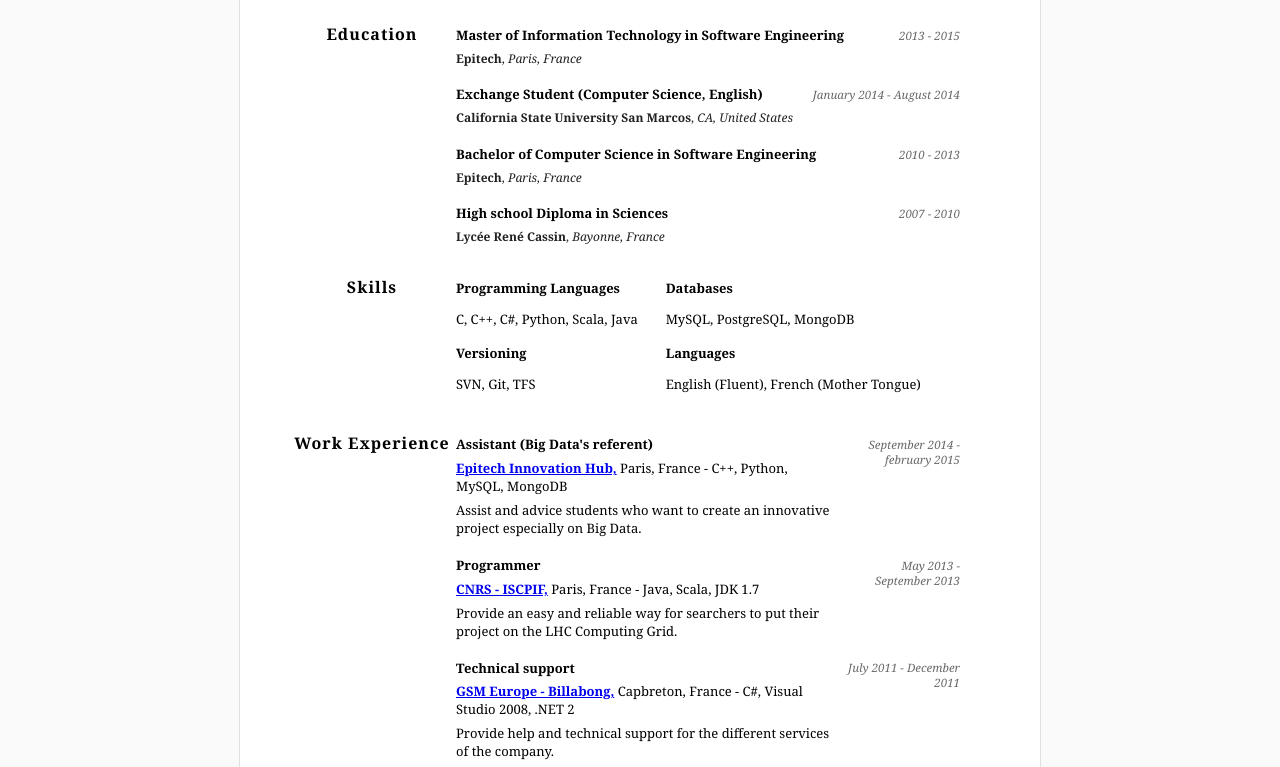
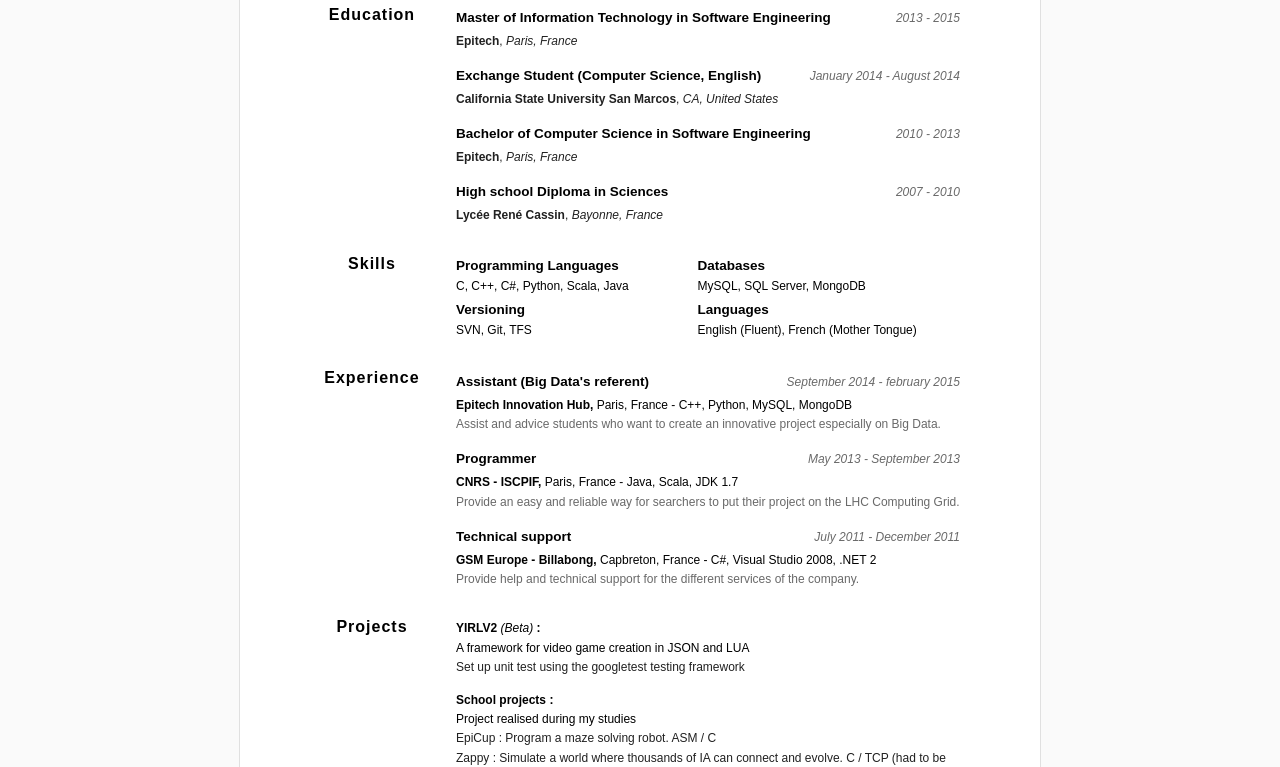
Before and after one commit to Martinovsky/resume, a website: page index.html in a window 1280 px wide. Shown: the part 221-988 px from the top of the page. Drawn offline with Linux system fonts and the light colour scheme.

Commit message:
Clean / Change skills and Experience (60%)

```diff
--- a/css/style.css
+++ b/css/style.css
@@ -2,9 +2,9 @@
   padding-top:2.5em;
   margin:0;
   background-color:#fafafa;
-  font-family: Georgia, ‘Times New Roman’, serif;
+  font-family: Arial,Helvetica Neue,Helvetica,sans-serif;
   color: black;
-  font-size: small;
+  font-size: 13.5px;
   font-weight:normal;
 }
 
@@ -13,7 +13,7 @@
   position: absolute;
   top:10px;
   left:10px;
-  font-size: small;
+  font-size: 13.5px;
 }
 
 /* Header */
@@ -44,7 +44,7 @@
 }
 
 .normal-write {
-  font-size:small;
+  font-size:13.5px;
   font-weight:normal;
 }
 
@@ -63,12 +63,6 @@
   border-right: 1px solid #e0e0e0;
   border-bottom: 3px solid #e0e0e0;
   border-radius:3px;
-}
-
-@media(max-width:992px) {
-  .paper {
-    width:80%;
-  }
 }
 
 /* Content Part */
@@ -122,15 +116,6 @@
   width:30%;
 }
 
-.content-text {
-  transition: border 0.66s ease-in;
-  vertical-align:top;
-}
-
-.big-text {
-  vertical-align:top;
-}
-
 .summary p {
   font-size:0.7em;
 
@@ -146,21 +131,17 @@
   margin-bottom: 0.45em;
 }
 
+.work-listing > p {
+  font-size: 12px;
+}
+
 div.content-text.work-listing.education-listing > p:nth-child(2) {
   margin-top:0.25em;
 }
 
 .work-listing .highlight {
   font-size:12px;
-  font-weight:400;
-
   color: #212121;
-
-}
-
-.education-listing > .heading {
-  font-weight:bold;
-  font-size:small;
 }
 
 .highlight {
@@ -180,20 +161,17 @@
   vertical-align: top;
 }
 
-div.content-text.skills-listing > p {
-  font-size:0.7em;
-  font-weight:400;
-
-  margin-top: 0.45em;
+div.content-text.skills-listing  p {
+  margin-top: 0.25em;
   margin-bottom: 0.45em;
 }
 
-div.content-text.skills-listing > p > {
-  color:#212121;
+.split div p:nth-child(2) {
+	font-size:12px;
 }
 
 .date p {
-	font-size:11.5px;
+	font-size:12px;
 	font-style:italic;
 	color: dimgray;
 	margin-top:0.45em;
@@ -204,6 +182,6 @@
   color: dimgray;
 }
 
-.name {
-	margin-top: 3px;
+.split div:nth-child(2) {
+	padding-left: 40px;
 }
--- a/index.html
+++ b/index.html
@@ -13,9 +13,9 @@
   padding-top:2.5em;
   margin:0;
   background-color:#fafafa;
-  font-family: Georgia, ‘Times New Roman’, serif;
+  font-family: Arial,Helvetica Neue,Helvetica,sans-serif;
   color: black;
-  font-size: small;
+  font-size: 13.5px;
   font-weight:normal;
 }
 
@@ -24,7 +24,7 @@
   position: absolute;
   top:10px;
   left:10px;
-  font-size: small;
+  font-size: 13.5px;
 }
 
 /* Header */
@@ -55,7 +55,7 @@
 }
 
 .normal-write {
-  font-size:small;
+  font-size:13.5px;
   font-weight:normal;
 }
 
@@ -74,12 +74,6 @@
   border-right: 1px solid #e0e0e0;
   border-bottom: 3px solid #e0e0e0;
   border-radius:3px;
-}
-
-@media(max-width:992px) {
-  .paper {
-    width:80%;
-  }
 }
 
 /* Content Part */
@@ -133,15 +127,6 @@
   width:30%;
 }
 
-.content-text {
-  transition: border 0.66s ease-in;
-  vertical-align:top;
-}
-
-.big-text {
-  vertical-align:top;
-}
-
 .summary p {
   font-size:0.7em;
 
@@ -157,21 +142,17 @@
   margin-bottom: 0.45em;
 }
 
+.work-listing > p {
+  font-size: 12px;
+}
+
 div.content-text.work-listing.education-listing > p:nth-child(2) {
   margin-top:0.25em;
 }
 
 .work-listing .highlight {
   font-size:12px;
-  font-weight:400;
-
   color: #212121;
-
-}
-
-.education-listing > .heading {
-  font-weight:bold;
-  font-size:small;
 }
 
 .highlight {
@@ -191,20 +172,17 @@
   vertical-align: top;
 }
 
-div.content-text.skills-listing > p {
-  font-size:0.7em;
-  font-weight:400;
-
-  margin-top: 0.45em;
+div.content-text.skills-listing  p {
+  margin-top: 0.25em;
   margin-bottom: 0.45em;
 }
 
-div.content-text.skills-listing > p > {
-  color:#212121;
+.split div p:nth-child(2) {
+	font-size:12px;
 }
 
 .date p {
-	font-size:11.5px;
+	font-size:12px;
 	font-style:italic;
 	color: dimgray;
 	margin-top:0.45em;
@@ -215,11 +193,9 @@
   color: dimgray;
 }
 
-.name {
-	margin-top: 3px;
+.split div:nth-child(2) {
+	padding-left: 40px;
 }
-
-
 
 	</style>
 
@@ -377,70 +353,98 @@
 <!- EDUCATION ->
 						<section class="content">
 							<div class="row">
-								<div class="content-cat big-text">
+								<div class="content-cat">
 									<strong>Education</strong>
 								</div>
 								<div class="content-text work-listing education-listing">
+									<div>
+									<div>
+									<div>
 										<p class="heading"><strong>Master of Information Technology in Software Engineering</strong></p>
+									</div>
+									<div class="date" >
+									<p>2013 - 2015</p>
+									</div>
+									</div>
+									</div>
 										<p class="highlight">
 										<strong>Epitech</strong>,
 										<i>Paris, France</i>
 									</p>
 								</div>
-								<div class="date" >
-									<p>2013 - 2015</p>
-								</div>
+
 							</div>
 
 						</section>
 						<section class="content education-content">
 							<div class="row">
-								<div class="content-cat big-text">
+								<div class="content-cat">
 								</div>
 								<div class="content-text work-listing education-listing">
+									<div>
+									<div>
+									<div>
 										<p class="heading"><strong>Exchange Student (Computer Science, English)</strong></p>
+									</div>
+									<div class="date" >
+									<p>January 2014 -  August 2014</p>
+									</div>
+									</div>
+									</div>
 										<p class="highlight">
 										<strong>California State University San Marcos</strong>,
 										<i>CA, United States</i>
 									</p>
 								</div>
-								<div class="date" >
-									<p>January 2014 -  August 2014</p>
-								</div>
+
 							</div>
 
 						</section>
 						<section class="content education-content">
 							<div class="row">
-								<div class="content-cat big-text">
+								<div class="content-cat">
 								</div>
 								<div class="content-text work-listing education-listing">
+									<div>
+									<div>
+									<div>
 										<p class="heading"><strong>Bachelor of Computer Science in Software Engineering</strong></p>
+									</div>
+									<div class="date" >
+									<p>2010 - 2013</p>
+									</div>
+									</div>
+									</div>
 										<p class="highlight">
 										<strong>Epitech</strong>,
 										<i>Paris, France</i>
 									</p>
 								</div>
-								<div class="date" >
-									<p>2010 - 2013</p>
-								</div>
+
 							</div>
 
 						</section>
 						<section class="content education-content">
 							<div class="row">
-								<div class="content-cat big-text">
+								<div class="content-cat">
 								</div>
 								<div class="content-text work-listing education-listing">
+									<div>
+									<div>
+									<div>
 										<p class="heading"><strong>High school Diploma in Sciences</strong></p>
+									</div>
+									<div class="date" >
+									<p>2007 - 2010</p>
+									</div>
+									</div>
+									</div>
 										<p class="highlight">
 										<strong>Lycée René Cassin</strong>,
 										<i>Bayonne, France</i>
 									</p>
 								</div>
-								<div class="date" >
-									<p>2007 - 2010</p>
-								</div>
+
 							</div>
 
 						</section>
@@ -453,8 +457,8 @@
 										</div>
 										<div class="content-text skills-listing">
 										<div>
-<div id="split1">											<div>
-												<p class="name">
+<div class="split">											<div>
+												<p>
 													<strong>
 														Programming Languages
 													</strong>
@@ -463,16 +467,16 @@
 												<p>C, C++, C#, Python, Scala, Java</p>
 											</div>
 											<div>
-												<p class="name">
+												<p>
 													<strong>
 														Databases
 													</strong>
 												</p>
 
-												<p>MySQL, PostgreSQL, MongoDB</p>
+												<p>MySQL, SQL Server, MongoDB</p>
 											</div>
-</div><div id="split2">											<div>
-												<p class="name">
+</div><div class="split">											<div>
+												<p>
 													<strong>
 														Versioning
 													</strong>
@@ -481,7 +485,7 @@
 												<p>SVN, Git, TFS</p>
 											</div>
 											<div>
-												<p class="name">
+												<p>
 													<strong>
 														Languages
 													</strong>
@@ -499,19 +503,25 @@
 				<section class="content">
 						<div class="row">
 							<div class="content-cat">
-								<strong>Work	Experience</strong>
+								<strong>Experience</strong>
 							</div>
 							<div class="content-text work-listing education-listing">
-
+								<div>
+								<div>
+								<div>
 									<p><strong>Assistant (Big Data&#x27;s referent)</strong></p>
-									<p><strong><a href="http://hub.epitech.eu/">Epitech Innovation Hub,</a></strong> Paris, France - C++, Python, MySQL, MongoDB</p>
-
-								<p>Assist and advice students who want to create an innovative project especially on Big Data.</p>
-
 								</div>
 								<div class="date">
 									<p>September 2014 - february 2015</p>
 								</div>
+								</div>
+								</div>
+								<p><strong>Epitech Innovation Hub,</strong> Paris, France - C++, Python, MySQL, MongoDB</p>
+
+								<p class="grey">Assist and advice students who want to create an innovative project especially on Big Data.</p>
+
+							</div>
+
 						</div>
 					</section>
 					<section class="content work-content">
@@ -519,16 +529,22 @@
 							<div class="content-cat">
 							</div>
 							<div class="content-text work-listing education-listing">
-
+								<div>
+								<div>
+								<div>
 									<p><strong>Programmer</strong></p>
-									<p><strong><a href="http://www.iscpif.fr/tiki-index.php?page=home">CNRS - ISCPIF,</a></strong> Paris, France - Java, Scala, JDK 1.7</p>
-
-								<p>Provide an easy and reliable way for searchers to put their project on the LHC Computing Grid.</p>
-
 								</div>
 								<div class="date">
 									<p>May 2013 - September 2013</p>
 								</div>
+								</div>
+								</div>
+								<p><strong>CNRS - ISCPIF,</strong> Paris, France - Java, Scala, JDK 1.7</p>
+
+								<p class="grey">Provide an easy and reliable way for searchers to put their project on the LHC Computing Grid.</p>
+
+							</div>
+
 						</div>
 					</section>
 					<section class="content work-content">
@@ -536,16 +552,22 @@
 							<div class="content-cat">
 							</div>
 							<div class="content-text work-listing education-listing">
-
+								<div>
+								<div>
+								<div>
 									<p><strong>Technical support</strong></p>
-									<p><strong><a href="http://www.billabong.com/">GSM Europe - Billabong,</a></strong> Capbreton, France - C#, Visual Studio 2008, .NET 2</p>
-
-								<p>Provide help and technical support for the different services of the company.</p>
-
 								</div>
 								<div class="date">
 									<p>July 2011 - December 2011</p>
 								</div>
+								</div>
+								</div>
+								<p><strong>GSM Europe - Billabong,</strong> Capbreton, France - C#, Visual Studio 2008, .NET 2</p>
+
+								<p class="grey">Provide help and technical support for the different services of the company.</p>
+
+							</div>
+
 						</div>
 					</section>
 
--- a/resume.json
+++ b/resume.json
@@ -150,7 +150,7 @@
 	    "name": "Databases",
 	    "keywords": [
 		"MySQL",
-		"PostgreSQL",
+		"SQL Server",
 		"MongoDB"
 	    ]
 	},
```
Also changed, not shown: index.js (+4 -4 lines), 1 other file. Lines whose indentation alone changed are shown as unchanged.
